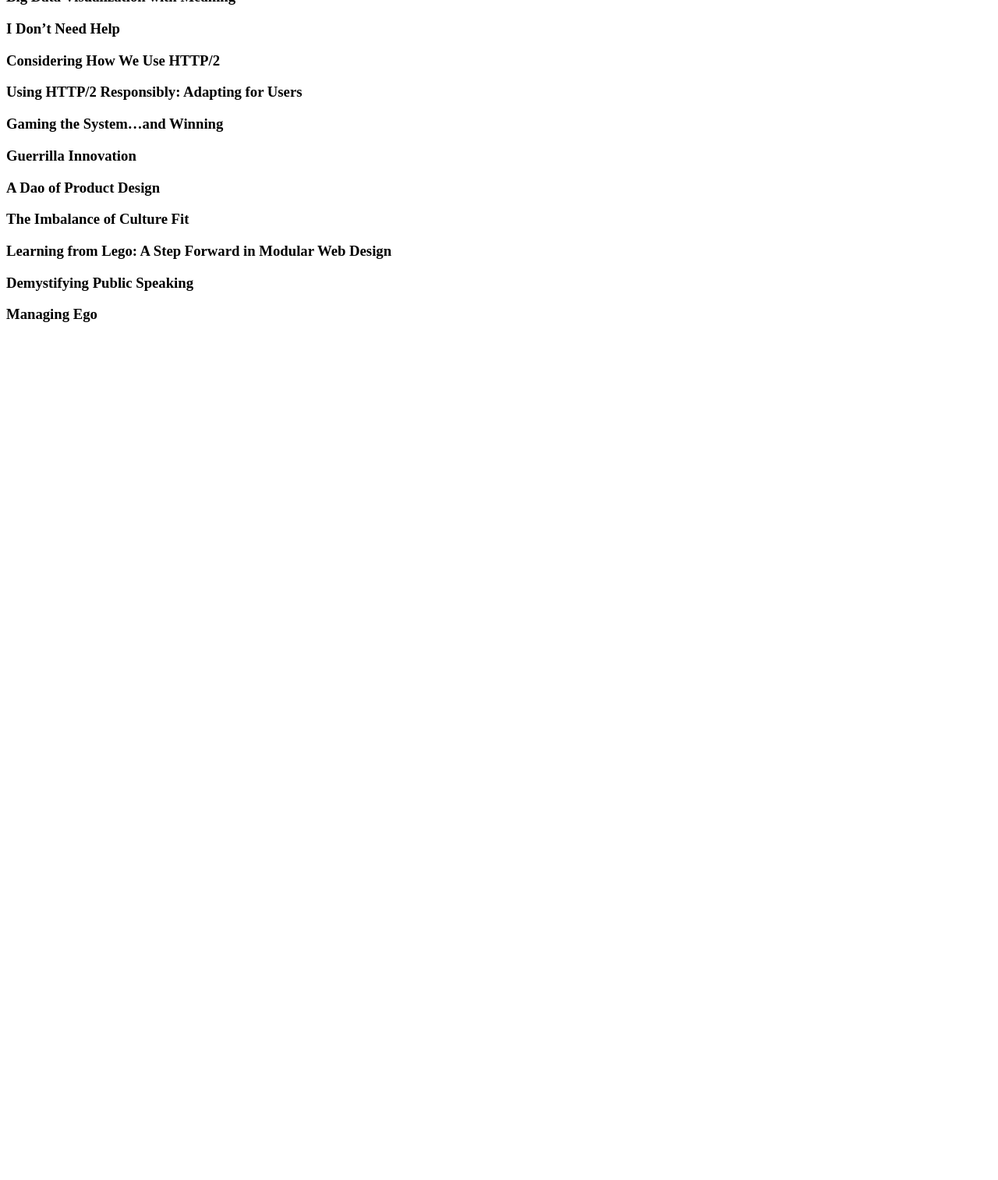
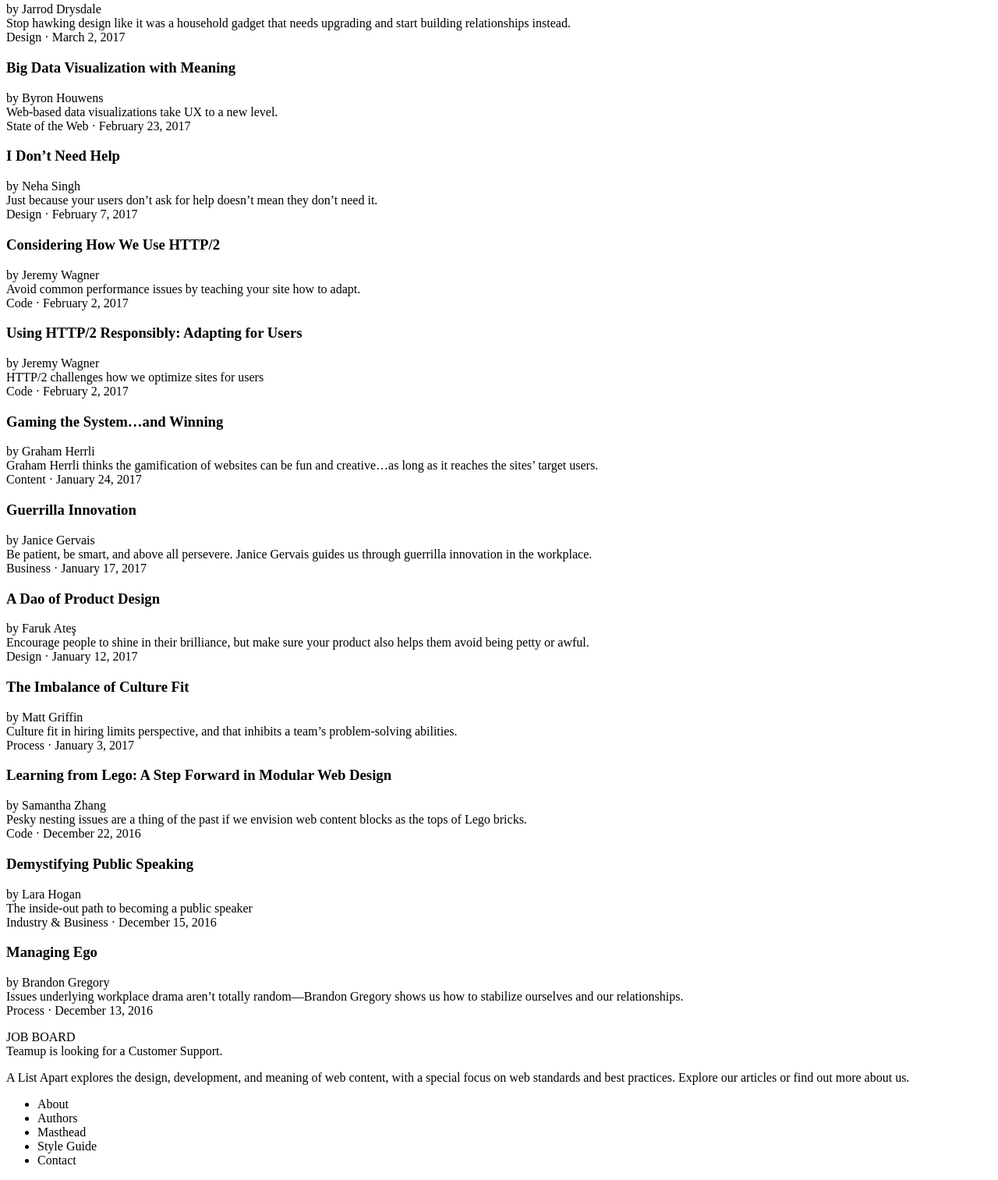
Before and after one commit to punsammy/html-layout, a plain HTML site: page index.html in a window 1280 px wide. Shown: the part 481-1994 px from the top of the page at 78% size. Before the commit the page ends 914 px from the top, so only its background shows below. Drawn offline with Linux system fonts and the light colour scheme.

Commit message:
add articles

```diff
--- a/index.html
+++ b/index.html
@@ -20,85 +20,125 @@
     </header>
   <main>
     <section>
-      <p1>MAR 09, 2017</p1>
+      <p>MAR 09, 2017</p>
       <h2><a href="https://alistapart.com/article/practical-design-discovery"> Practical Design Discovery</a></h2>
-      <p2>by <a href"https://alistapart.com/author/dan-brown">Dan Brown</a> <ahref "https://alistapart.com/article/practical-design-discovery#comments">1 comment</a></p2>
-        <p3>When we can’t trace low-level decisions back to a specific objective or problem statement, we lose sight of what we should and shouldn’t do on a project. Dan Brown shows us how to create assertions that keep design direction from unraveling.</p3>
+      <p>by <a href="https://alistapart.com/author/dan-brown">Dan Brown</a> <a href "https://alistapart.com/article/practical-design-discovery#comments">1 comment</a>
+        <br>When we can’t trace low-level decisions back to a specific objective or problem statement, we lose sight of what we should and shouldn’t do on a project. Dan Brown shows us how to create assertions that keep design direction from unraveling.</p>
     </section>
+
+    <section>
+
       <h2>More from A List Apart</h2>
       <article>
         <h3>Long-Term Design: Rewriting the Design Sales Pitch</h3>
-        <p4></p4>
+        <p>by Jarrod Drysdale
+          <br>Stop hawking design like it was a household gadget that needs upgrading and start building relationships instead.
+          <br>Design · March 2, 2017</p>
       </artcle>
 
       <article>
           <h3>Big Data Visualization with Meaning</h3>
-        <p4></p4>
+          <p>by Byron Houwens
+            <br>Web-based data visualizations take UX to a new level.
+            <br>State of the Web · February 23, 2017</p>
       </artcle>
 
       <article>
             <h3>I Don’t Need Help</h3>
-        <p4></p4>
+            <p>by Neha Singh
+              <br>Just because your users don’t ask for help doesn’t mean they don’t need it.
+              <br>Design · February 7, 2017</p>
       </artcle>
 
       <article>
               <h3>Considering How We Use HTTP/2</h3>
-        <p4></p4>
-    </artcle>
+              <p>by Jeremy Wagner
+                <br>Avoid common performance issues by teaching your site how to adapt.
+                <br>Code · February 2, 2017</p>
+      </article>
 
       <article>
                 <h3>Using HTTP/2 Responsibly: Adapting for Users</h3>
-        <p4></p4>
-    </artcle>
+                <p>by Jeremy Wagner
+                  <br>HTTP/2 challenges how we optimize sites for users
+                  <br>Code · February 2, 2017</p>
+      </article>
 
       <article>
                   <h3>Gaming the System…and Winning</h3>
-        <p4></p4>
-    </artcle>
+                  <p>by Graham Herrli
+                    <br>Graham Herrli thinks the gamification of websites can be fun and creative…as long as it reaches the sites’ target users.
+                    <br>Content · January 24, 2017</p>
+      </article>
 
       <article>
                     <h3>Guerrilla Innovation</h3>
-        <p4></p4>
-    </artcle>
+                    <p>by Janice Gervais
+                      <br>Be patient, be smart, and above all persevere. Janice Gervais guides us through guerrilla innovation in the workplace.
+                      <br>Business · January 17, 2017</p>
+      </article>
 
       <article>
                       <h3>A Dao of Product Design</h3>
-        <p4></p4>
-    </artcle>
+                      <p>by Faruk Ateş
+                        <br>Encourage people to shine in their brilliance, but make sure your product also helps them avoid being petty or awful.
+                        <br>Design · January 12, 2017</p>
+      </article>
 
       <article>
                         <h3>The Imbalance of Culture Fit</h3>
-        <p4></p4>
-    </artcle>
+                        <p>by Matt Griffin
+                          <br>Culture fit in hiring limits perspective, and that inhibits a team’s problem-solving abilities.
+                          <br>Process · January 3, 2017</p>
+      </article>
 
       <article>
                           <h3>Learning from Lego: A Step Forward in Modular Web Design</h3>
-        <p4></p4>
-    </artcle>
+                          <p>by Samantha Zhang
+                            <br>Pesky nesting issues are a thing of the past if we envision web content blocks as the tops of Lego bricks.
+                            <br>Code · December 22, 2016</p>
+                          </article>
 
                           <article>
                             <h3>Demystifying Public Speaking</h3>
-        <p4></p4>
-    </artcle>
+                            <p>by Lara Hogan
+                              <br>The inside-out path to becoming a public speaker
+                              <br>Industry & Business · December 15, 2016</p>
+                            </article>
 
                             <article>
                               <h3>Managing Ego</h3>
-        <p4></p4>
-    </artcle>
+                              <p>by Brandon Gregory
+                                <br>Issues underlying workplace drama aren’t totally random—Brandon Gregory shows us how to stabilize ourselves and our relationships.
+                                <br>Process · December 13, 2016</p>
+                              </article>
 
 
-
-    <section>
-
-
+    <aside>
+      <p>
+        JOB BOARD
+        <img src="">
+        <br>Teamup is looking for a Customer Support.
+      </p>
+    </aside>
 
     </section>
 
 
+    <p>A List Apart explores the design, development, and meaning of web content, with a special focus on web standards and best practices. Explore our articles or find out more about us.</p>
+
   </main>
 
   <footer>
+    <ul>
+      <li>About</li>
+      <li>Authors</li>
+      <li>Masthead</li>
+      <li>Style Guide</li>
+      <li>Contact</li>
+    </ul>
+
 
   </footer>
-  </body>
+
 </html>
```
Lines whose indentation alone changed are shown as unchanged.
